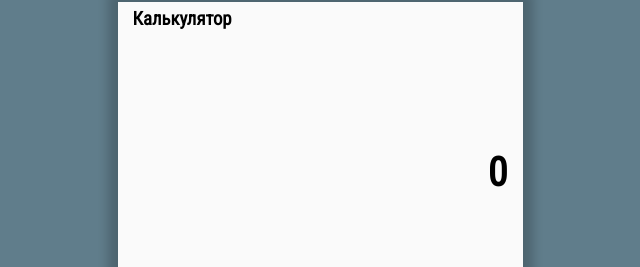
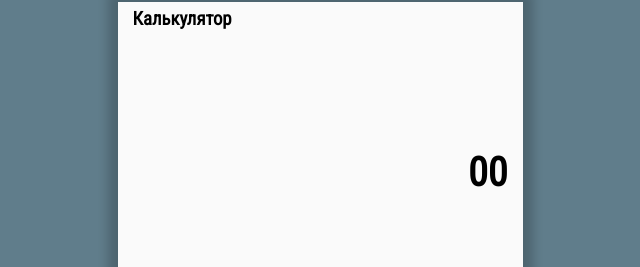
Before and after one commit to Dronov05/calculatorWithMath, a plain HTML site: page index.html in a window 1280 px wide. Shown: the part 73-340 px from the top of the page, 320-960 px from the left. Drawn offline with nearby package versions, Linux system fonts and the light colour scheme.

Commit message:
Добавил 0 в output index.html

```diff
--- a/index.html
+++ b/index.html
@@ -21,7 +21,7 @@
          <div class="calculator">
             <h3 class="calculator__title">Калькулятор</h3>
             <div class="calculator__inputs">
-               <output class="calculator__output">0</output>
+               <output class="calculator__output">00</output>
             </div>
             <div class="calculator__buttons">
                <div class="calculator__buttons-top">
```
